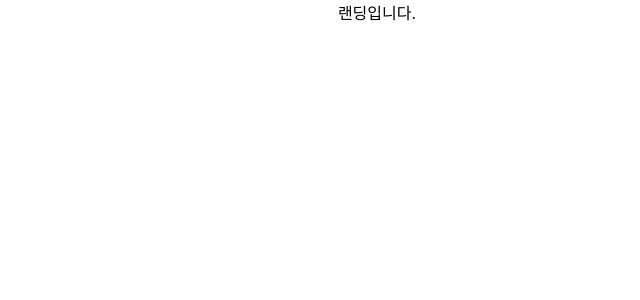
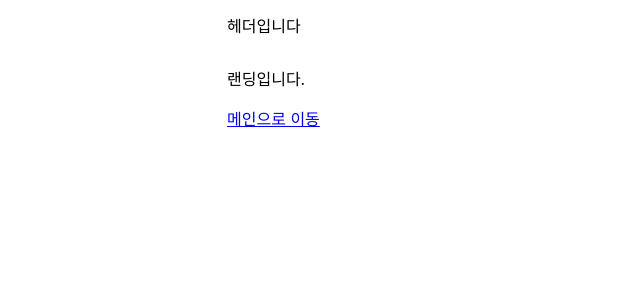
Before and after one commit to emmet-lv99/react-caculator-master, a React (Create React App) app: page / in a window 1280 px wide. Shown: the top 300 px of the page, without its empty margins (263-903 px from the left). Built offline with nearby package versions, Linux system fonts and the light colour scheme.

Commit message:
라우터로 페이지 이동 세팅

```diff
--- a/src/App.css
+++ b/src/App.css
@@ -1,38 +1,4 @@
 .App {
-  text-align: center;
+  max-width: 300px;
+  margin: 0 auto;
 }
-
-.App-logo {
-  height: 40vmin;
-  pointer-events: none;
-}
-
-@media (prefers-reduced-motion: no-preference) {
-  .App-logo {
-    animation: App-logo-spin infinite 20s linear;
-  }
-}
-
-.App-header {
-  background-color: #282c34;
-  min-height: 100vh;
-  display: flex;
-  flex-direction: column;
-  align-items: center;
-  justify-content: center;
-  font-size: calc(10px + 2vmin);
-  color: white;
-}
-
-.App-link {
-  color: #61dafb;
-}
-
-@keyframes App-logo-spin {
-  from {
-    transform: rotate(0deg);
-  }
-  to {
-    transform: rotate(360deg);
-  }
-}
--- /dev/null
+++ b/src/components/Header.js
@@ -0,0 +1,26 @@
+import React from 'react'
+import { useNavigate } from 'react-router-dom'
+
+const Header = props => {
+  const navigate = useNavigate()
+  const headerStyle = {
+    height: '50px',
+    width: '100%',
+    display: 'flex',
+    alignItems: 'center',
+  }
+  return (
+    <>
+      <div style={headerStyle}>
+        {!props.pageName ? (
+          <span onClick={() => navigate(-1)}>뒤로가기</span>
+        ) : (
+          ''
+        )}
+        <span>헤더입니다</span>
+      </div>
+    </>
+  )
+}
+
+export default Header
--- a/src/views/Landing.js
+++ b/src/views/Landing.js
@@ -1,10 +1,17 @@
 import React from 'react'
+import Header from '../components/Header'
+import { Link } from 'react-router-dom'
 
 const Landing = () => {
   return (
     <>
-      <header></header>
-      <main>랜딩입니다.</main>
+      <header>
+        <Header pageName="Landing" />
+      </header>
+      <main>
+        <p>랜딩입니다.</p>
+        <Link to="/main">메인으로 이동</Link>
+      </main>
     </>
   )
 }
--- a/src/views/Main.js
+++ b/src/views/Main.js
@@ -1,9 +1,12 @@
 import React from 'react'
+import Header from '../components/Header'
 
 const Main = () => {
   return (
     <>
-      <header></header>
+      <header>
+        <Header />
+      </header>
       <main>메인입니다.</main>
     </>
   )
```
